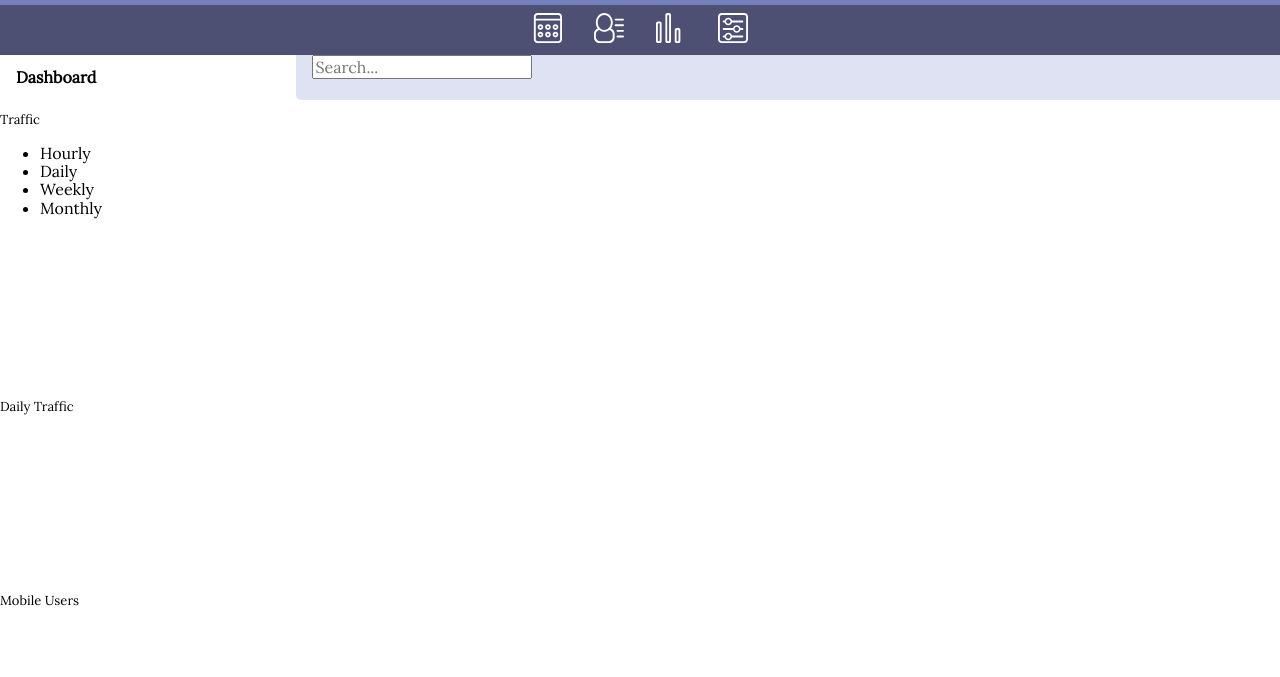
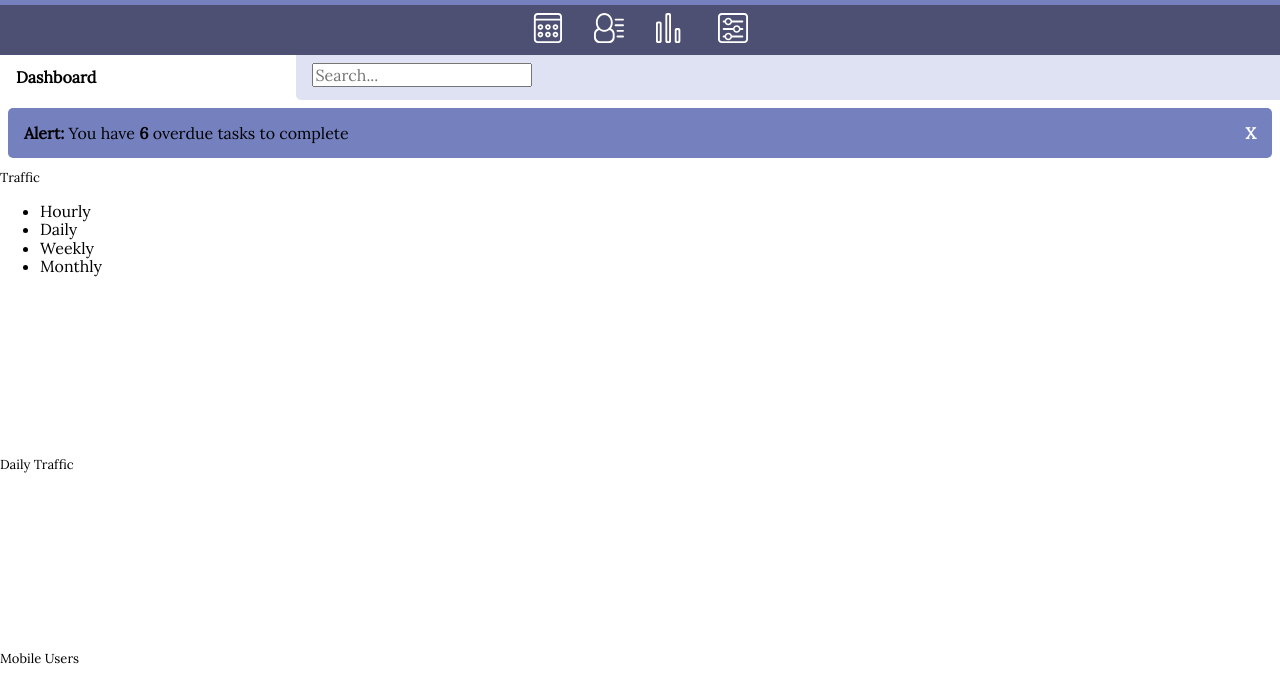
Before and after one commit to ChristopherSab/Tech-Degree-Project-7, a plain HTML site: page index.html in a window 1280 px wide. Shown: the part 54-731 px from the top of the page. Drawn offline with nearby package versions, Linux system fonts and the light colour scheme.

Commit message:
Added functional alert banner + its Styling

```diff
--- a/css/style.css
+++ b/css/style.css
@@ -88,6 +88,20 @@ body {
     .main-header-search{
         flex-grow: 4;
         background-color: #DFE2F2;
-        padding: 0 1rem;
+        padding: .5rem 1rem;
         border-bottom-left-radius: 5px;
     }
+
+    .alert-banner{
+        background-color:#7580BF;
+        display: flex;
+        flex-direction: row;
+        border-radius: 5px;
+        margin: .5rem;
+        padding: 0 1rem;
+    }
+    .alert-banner-close {
+        margin-left: auto;
+        color: white;
+        font-weight: bolder;
+    }
--- a/index.html
+++ b/index.html
@@ -8,6 +8,8 @@
     <link rel="stylesheet" href="css/normalize.css">
     <link rel="stylesheet" href="css/style.css">
     <link href="https://fonts.googleapis.com/css2?family=Lora&display=swap" rel="stylesheet">
+    <script src="https://cdn.jsdelivr.net/npm/chart.js@2.9.3/dist/Chart.min.js"></script>
+
 
 </head>
 
@@ -310,7 +312,7 @@
 
         </main>
     </div>
-
+<script src="js/main.js"></script>
 </body>
 
 </html>
--- /dev/null
+++ b/js/main.js
@@ -0,0 +1,18 @@
+
+//Alert Button//
+const alertBanner = document.getElementById("alert");
+
+alertBanner.innerHTML =
+`
+<div class="alert-banner">
+<p><strong>Alert:</strong> You have <strong>6</strong> overdue tasks to complete</p>
+<p class="alert-banner-close">X</p>
+</div>
+`;
+
+alertBanner.addEventListener('click', e => {
+    const element = e.target;
+    if (element.classList.contains("alert-banner-close")) {
+    alertBanner.style.display = "none"
+    }
+});
```
